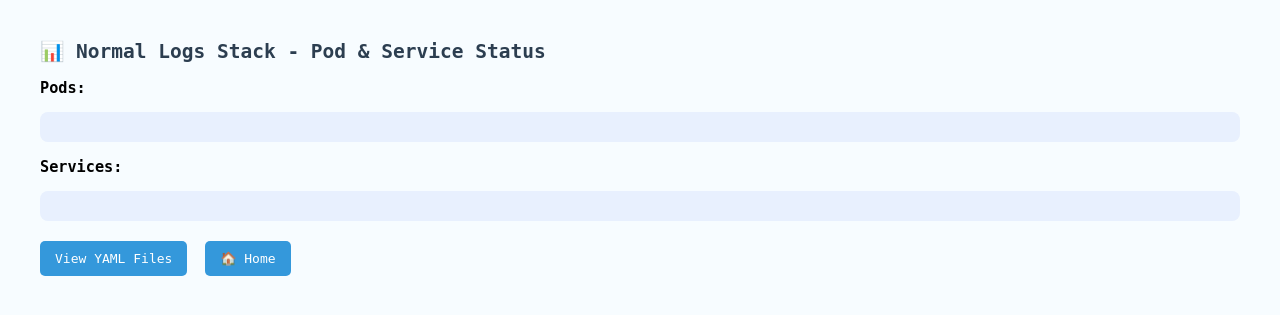
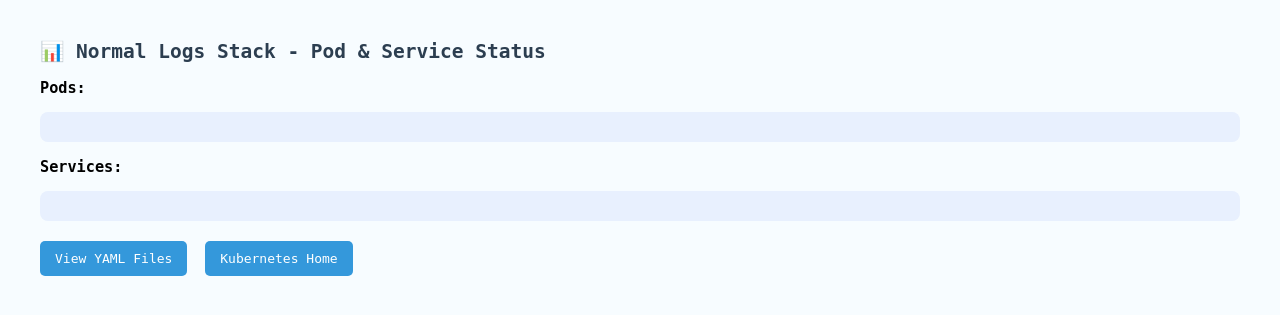
Before and after one commit to arunvel1988/observability-ui, a Flask app: template templates/status_logs_k8s.html in a window 1280 px wide. Shown: the top 315 px of the page. Run offline with Flask 3, Linux system fonts and the light colour scheme; the template is opened without the code that fills it, so the values that code supplies are empty.

Commit message:
Update status_logs_k8s.html

```diff
--- a/templates/status_logs_k8s.html
+++ b/templates/status_logs_k8s.html
@@ -28,7 +28,7 @@
 
     <div class="nav">
         <a href="/k8s/files">View YAML Files</a>
-        <a href="/">🏠 Home</a>
+        <a href="/k8s">Kubernetes Home</a>
     </div>
 </body>
 </html>
```
